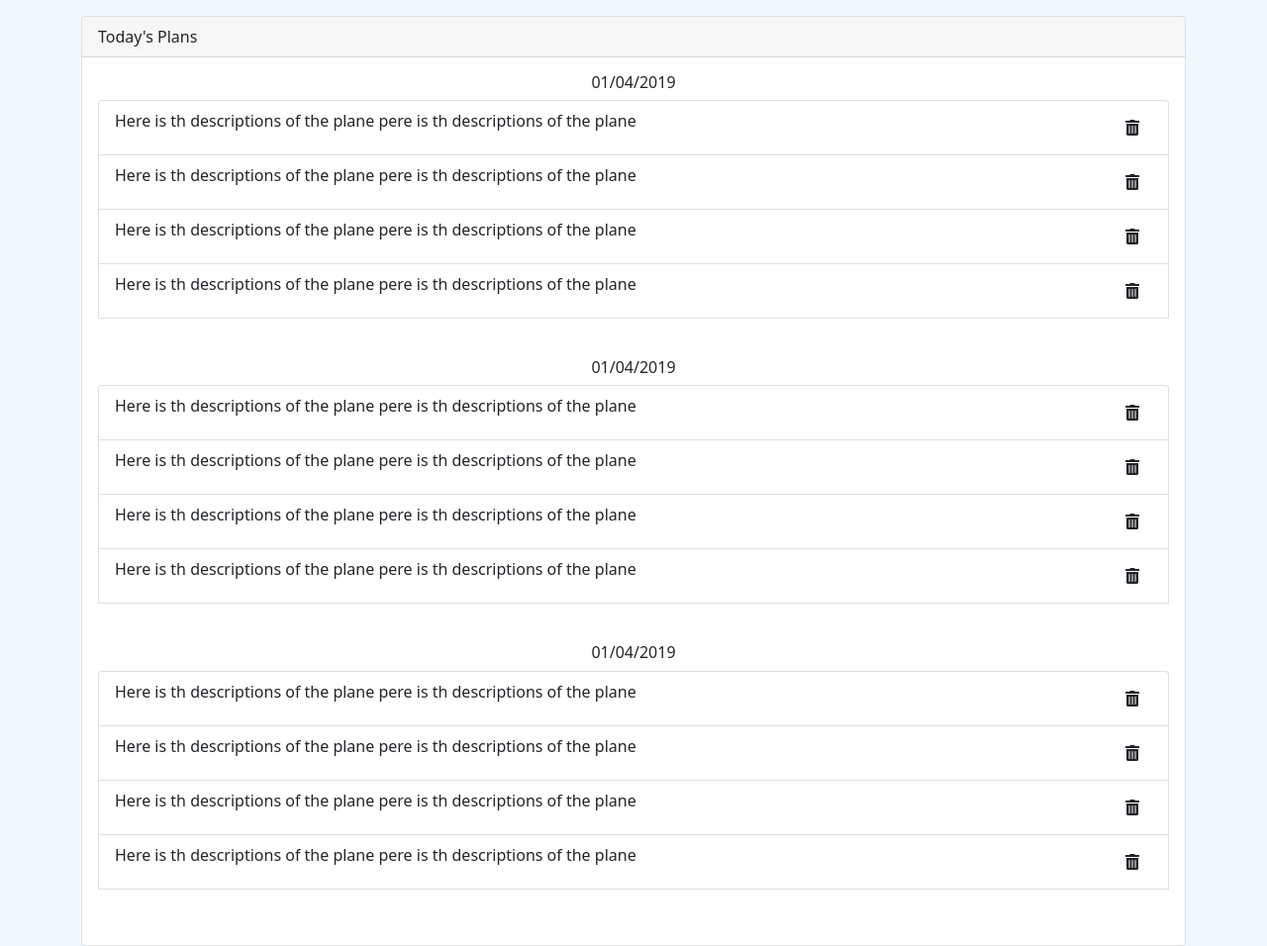
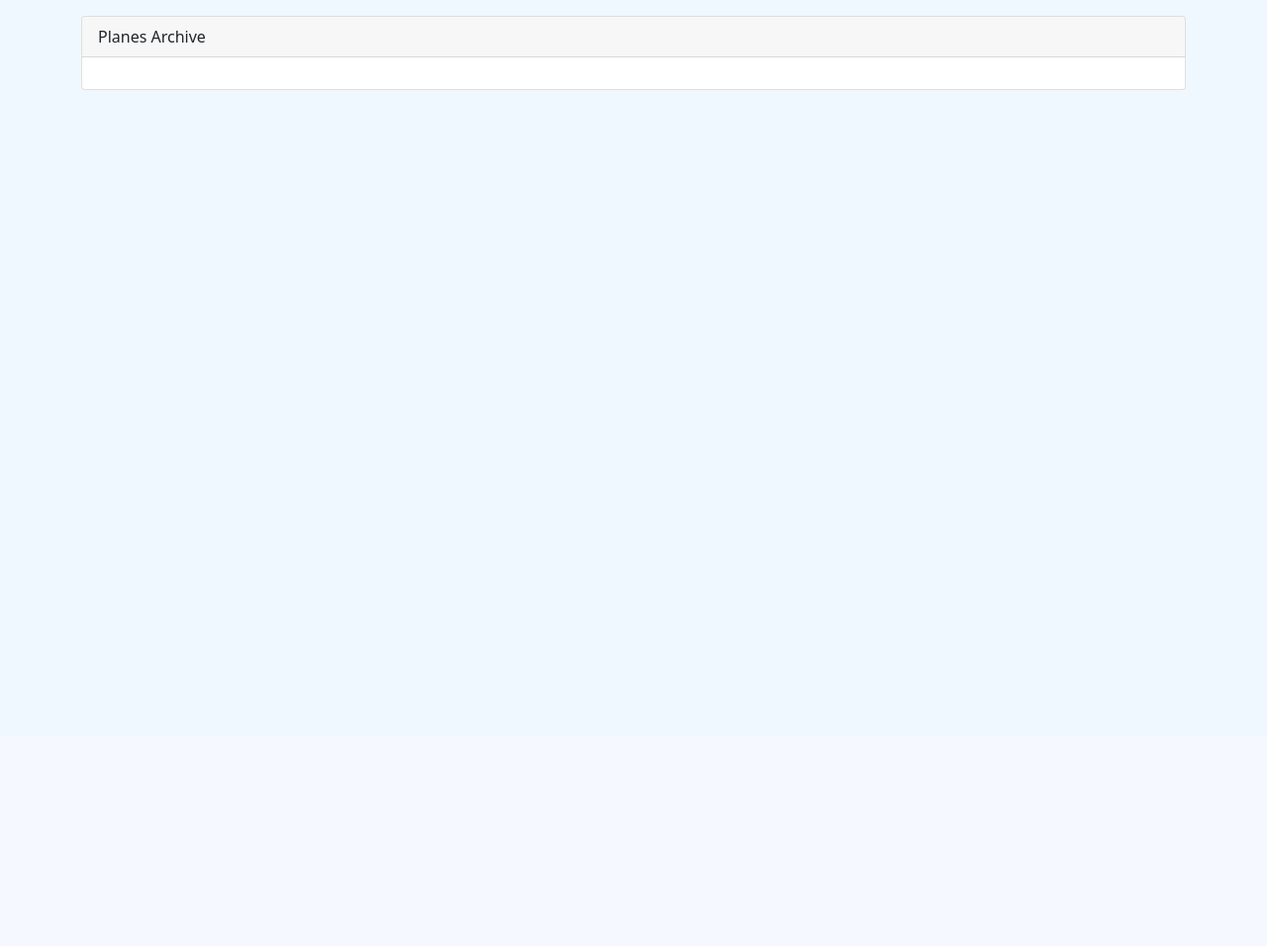
Before and after one commit to KhudadadKhawari/daily_plan_app_django, a Django app: page /archive/ in a window 1280 px wide. Shown: the part 56-1012 px from the top of the page at 99% size. After the commit the page ends 147 px from the top, so only its background shows below. Run offline with Django 4.2, Linux system fonts and the light colour scheme; a user stored in the database is signed in; data comes from the database, SQL or seed files in the repository; both versions use the stored data as it was after the commit; some libraries are stand-ins or nearby versions.

Commit message:
archive features completed, userprofile form and update doen

```diff
--- a/daily_plan/daily_plan/urls.py
+++ b/daily_plan/daily_plan/urls.py
@@ -25,7 +25,7 @@ urlpatterns = [
     path('accounts/logout/', views.user_logout, name='user_logout' ),
     path('profile/', views.user_profile, name='user_profile' ),
     path('archive/', views.archive, name='archive' ),
-    path('plan/<str:id>/complete', views.complete_plan, name='complete_plan' ),
-    path('plan/<str:id>/update', views.update_plan, name='update_plan' ),
-    path('plan/<str:id>/delete', views.delete_plan, name='delete_plan' ),
+    path('plan/<str:id>/complete/', views.complete_plan, name='complete_plan' ),
+    path('plan/<str:id>/update/', views.update_plan, name='update_plan' ),
+    path('plan/<str:id>/delete/', views.delete_plan, name='delete_plan' ),
 ]
--- a/daily_plan/main/templates/main/archive.html
+++ b/daily_plan/main/templates/main/archive.html
@@ -11,20 +11,24 @@
 <div class="container">
     <div class="card mt-3">
         <div class="card-header">
-          Today's Plans
+          Planes Archive
         </div>
         <div class="card-body">
-            <!-- Today's Plans -->
+            <!-- Planes Archive -->
             <div>
-                <h6 class="text-center">01/04/2019</h6>
-                <ul class="list-group mb-3">
-                    <li class="list-group-item">
+                <!-- planes  -->
+                <ul class="list-group">
+                    {% for plan in plans %}
+                    <li class="list-group-item ">
                         <span>
-                            Here is th descriptions of the plane pere is th descriptions of the plane
+                            {{plan.date_created}}
                         </span>
-                        <button type="button" class="btn float-right" data-toggle="modal" data-target="#delete" ><i class="fas fa-trash-alt"></i></button>
+                        <span>
+                            {{plan.description}}
+                        </span>
+                        <button type="button" class="btn float-right" data-toggle="modal" data-target="#delete-{{plan.id}}" ><i class="fas fa-trash-alt"></i></button>
                         <!-- delete model -->
-                        <div class="modal fade" id="delete" tabindex="-1" role="dialog" aria-labelledby="exampleModalLabel" aria-hidden="true">
+                        <div class="modal fade" id="delete-{{plan.id}}" tabindex="-1" role="dialog" aria-labelledby="exampleModalLabel" aria-hidden="true">
                             <div class="modal-dialog" role="document">
                                 <div class="modal-content">
                                 <div class="modal-header">
@@ -37,7 +41,7 @@
                                     Are You sure You want to Delete this plan?
                                 </div>
                                 <div class="modal-footer">
-                                    <form action="#" method="POST">
+                                    <form action="{% url 'delete_plan' plan.id %}?redirect_view=archive" method="POST">
                                         {% csrf_token %}
                                         <button type="button" class="btn btn-secondary" data-dismiss="modal">Cancel</button>
                                         <input class="btn btn-danger" type="submit" name="Confirm" value="Delete">
@@ -47,82 +51,10 @@
                             </div>
                         </div>
                     </li>
-                    <li class="list-group-item">
-                        <span>
-                            Here is th descriptions of the plane pere is th descriptions of the plane
-                        </span>
-                        <a href="#" class="btn float-right"><i class="fas fa-trash-alt"></i></a>
-                    </li>
-                    <li class="list-group-item">
-                        <span>
-                            Here is th descriptions of the plane pere is th descriptions of the plane
-                        </span>
-                        <a href="#" class="btn float-right"><i class="fas fa-trash-alt"></i></a>
-                    </li>
-                    <li class="list-group-item">
-                        <span>
-                            Here is th descriptions of the plane pere is th descriptions of the plane
-                        </span>
-                        <a href="#" class="btn float-right"><i class="fas fa-trash-alt"></i></a>
-                    </li>
                     <br>
+                    {% endfor %}
                 </ul>
-                <h6 class="text-center">01/04/2019</h6>
-                <ul class="list-group mb-3">
-                    <li class="list-group-item">
-                        <span>
-                            Here is th descriptions of the plane pere is th descriptions of the plane
-                        </span>
-                        <a href="#" class="btn float-right"><i class="fas fa-trash-alt"></i></a>
-                    </li>
-                    <li class="list-group-item">
-                        <span>
-                            Here is th descriptions of the plane pere is th descriptions of the plane
-                        </span>
-                        <a href="#" class="btn float-right"><i class="fas fa-trash-alt"></i></a>
-                    </li>
-                    <li class="list-group-item">
-                        <span>
-                            Here is th descriptions of the plane pere is th descriptions of the plane
-                        </span>
-                        <a href="#" class="btn float-right"><i class="fas fa-trash-alt"></i></a>
-                    </li>
-                    <li class="list-group-item">
-                        <span>
-                            Here is th descriptions of the plane pere is th descriptions of the plane
-                        </span>
-                        <a href="#" class="btn float-right"><i class="fas fa-trash-alt"></i></a>
-                    </li>
-                    <br>
-                </ul>
-                <h6 class="text-center">01/04/2019</h6>
-                <ul class="list-group mb-3">
-                    <li class="list-group-item">
-                        <span>
-                            Here is th descriptions of the plane pere is th descriptions of the plane
-                        </span>
-                        <a href="#" class="btn float-right"><i class="fas fa-trash-alt"></i></a>
-                    </li>
-                    <li class="list-group-item">
-                        <span>
-                            Here is th descriptions of the plane pere is th descriptions of the plane
-                        </span>
-                        <a href="#" class="btn float-right"><i class="fas fa-trash-alt"></i></a>
-                    </li>
-                    <li class="list-group-item">
-                        <span>
-                            Here is th descriptions of the plane pere is th descriptions of the plane
-                        </span>
-                        <a href="#" class="btn float-right"><i class="fas fa-trash-alt"></i></a>
-                    </li>
-                    <li class="list-group-item">
-                        <span>
-                            Here is th descriptions of the plane pere is th descriptions of the plane
-                        </span>
-                        <a href="#" class="btn float-right"><i class="fas fa-trash-alt"></i></a>
-                    </li>
-                    <br>
-                </ul>
+
             </div>
         </div>
       </div>
--- a/daily_plan/main/templates/main/home.html
+++ b/daily_plan/main/templates/main/home.html
@@ -50,7 +50,7 @@
                                     Are You sure You want to Delete this plan?
                                 </div>
                                 <div class="modal-footer">
-                                    <form action="{% url 'delete_plan' plan.id %}" method="POST">
+                                    <form action="{% url 'delete_plan' plan.id %}?redirect_view=home" method="POST">
                                         {% csrf_token %}
                                         <button type="button" class="btn btn-secondary" data-dismiss="modal">Cancel</button>
                                         <input class="btn btn-danger" type="submit" name="Confirm" value="Delete">
@@ -110,7 +110,7 @@
                     </li>
                     <br>
                     {% endfor %}
-                  </ul>
+                </ul>
             </div>
         </div>
       </div>
--- a/daily_plan/main/views.py
+++ b/daily_plan/main/views.py
@@ -3,12 +3,13 @@ from django.db import IntegrityError
 from django.shortcuts import render, redirect
 from .models import Plan
 from django.contrib.auth.models import User
-from .forms import  PlanForm, UserCreateForm
+from .forms import  PlanForm, UserCreateForm, UserProfileForm
 from django.contrib import messages
 from django.contrib.auth import logout, login, authenticate
 from django.contrib.auth.decorators import login_required
 from .decorators import unauthenticated_user
 from datetime import date
+from django.db.models import Q
 # Create your views here.
 
 @login_required
@@ -72,16 +73,32 @@ def user_logout(request):
 
 @login_required
 def user_profile(request):
+    user = request.user
+    form = UserProfileForm(instance=user)
+    if request.method == 'POST':
+        form = UserProfileForm(request.POST, request.FILES, instance=user)
+        if form.is_valid():
+            the_user = form.save(commit=False)
+            the_user.username = form.cleaned_data.get('username').lower()
+            the_user.save()
+            messages.success(request, "Profile Details Updated Successfully", "alert-success")
+            return redirect('user_profile')
     context={
         'active_nav': 'profile',
+        'form':form,
     }
     return render(request, 'main/user_profile.html', context)
 
 
 @login_required
 def archive(request):
+    user = request.user
+    today = date.today()
+    plans = Plan.objects.filter( user=user)
+    # ~Q(date_created=today)
     context={
         'active_nav': 'archive',
+        'plans': plans,
     }
     return render(request, 'main/archive.html', context)
 
@@ -124,7 +141,8 @@ def update_plan(request, id):
 def delete_plan(request, id):
     user = request.user
     plan = Plan.objects.get(id=id, user=user)
+    redirect_view = request.GET.get('redirect_view','home')
     if request.method == "POST":
         plan.delete()
         messages.info(request, "Plan Deleted", 'alert-info')
-    return redirect('home')
+    return redirect(redirect_view)
```
Also changed, not shown: daily_plan/main/forms.py (+12 -0 lines), daily_plan/db.sqlite3.
